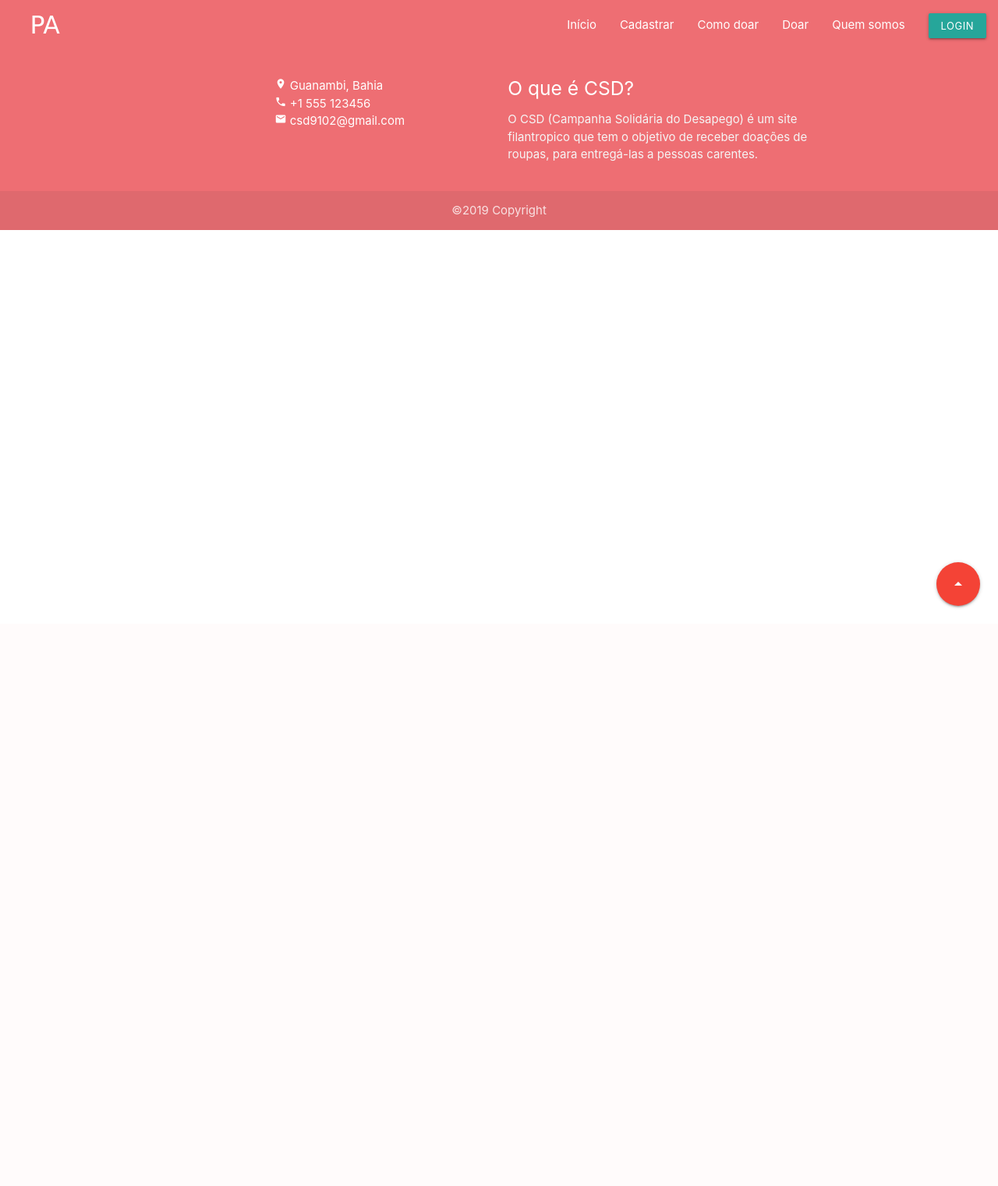
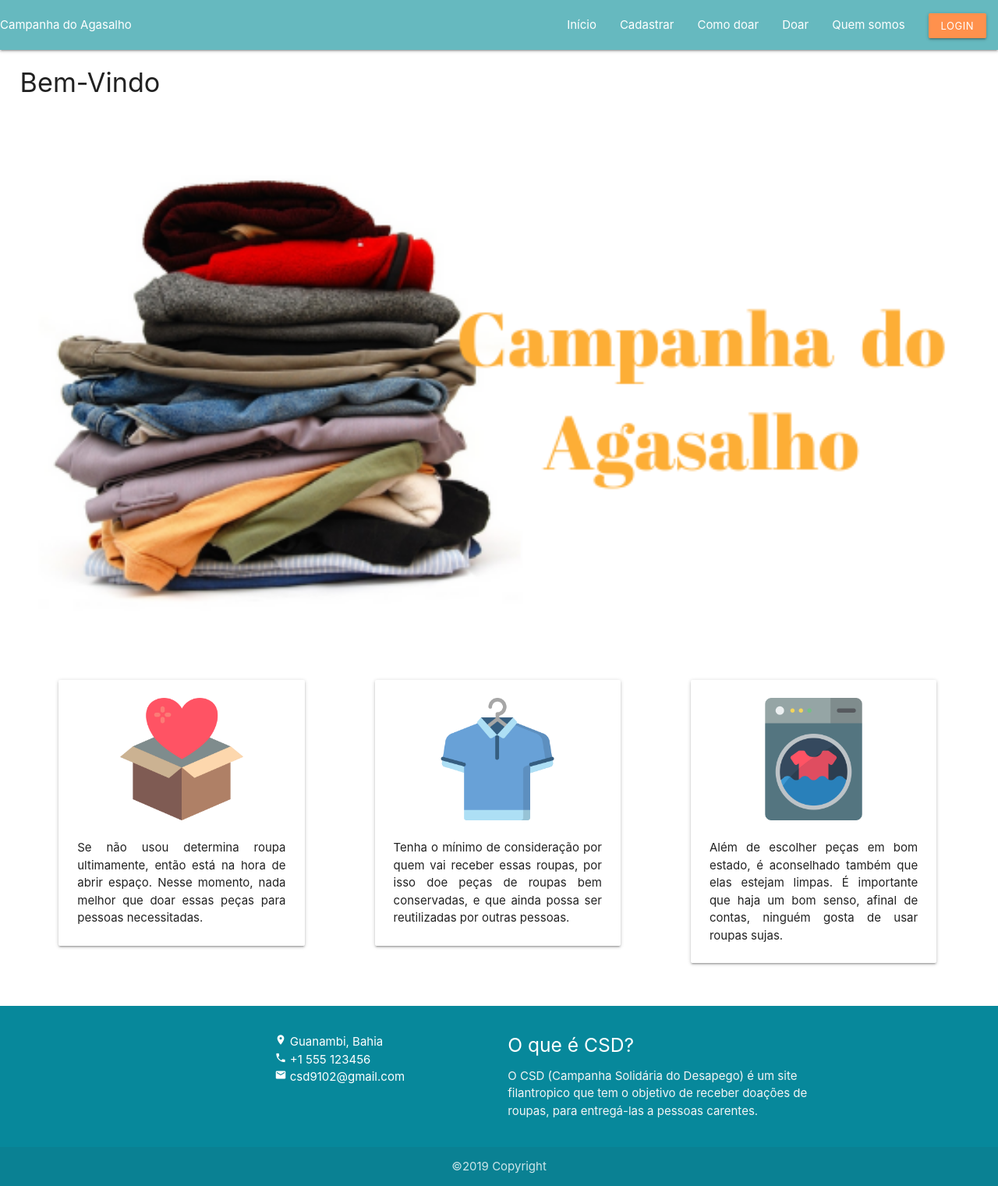
Before and after one commit to santouza/site, a Flask app: template templates/index.html in a window 1280 px wide. Shown: the whole page at 78% size. Before the commit the page ends 780 px from the top, so only its background shows below. Run offline with Flask 2, Linux system fonts and the light colour scheme; the template is opened without the code that fills it, so the values that code supplies are empty; some libraries are stand-ins or nearby versions.

Commit message:
Páginas HTML

```diff
--- a/templates/base.html
+++ b/templates/base.html
@@ -11,21 +11,39 @@
     <body>
     <!-- MENU -->
     {% block nav %}
-    <nav>
+    <nav style="background-color: #66B9BF;">
         <div class="nav-wrapper">
-            <a href="#!" class="brand-logo" style="margin-left: 3%; font-family: Verdana, Geneva, Tahoma, sans-serif;">PA</a>
+            <a href="/" class="">Campanha do Agasalho</a>
             <a href="#" data-target="mobile-demo" class="sidenav-trigger"><i class="material-icons">menu</i></a>
             <ul class="right hide-on-med-and-down">
                 <li><a href="/">Início</a></li>
                 <li><a href="/cadastrar">Cadastrar</a></li>
                 <li><a href="/">Como doar</a></li>
                 <li><a href="/doar">Doar</a></li>
-                <li><a href="/">Quem somos</a></li>
-                <li><a href="/login"><button class="waves-effect waves-light btn-small">Login</button></a></li>
+                <li><a href="/quemsomos">Quem somos</a></li>
+                {% if current_user.is_authenticated %}
+                    <li><a href="/logout"><button class="waves-effect waves-light btn-small" style="background-color: #FF914D;">Sair</button></a></li>
+                {% else %}
+                    <li><a href="/login"><button class="waves-effect waves-light btn-small" style="background-color: #FF914D;">Login</button></a></li>
+                {% endif %}
             </ul>
         </div>
     </nav>
     {% endblock nav %}
+
+    {% block message %}
+    {% with messages = get_flashed_messages() %}
+        {% if messages %}
+            <div class="card-panel teal lighten-5">
+                <ul class=flashes>
+                    {% for message in messages %}
+                        <li>{{ message }}</li>
+                    {% endfor %}
+                </ul>
+            </div>
+        {% endif %}
+    {% endwith %}
+    {% endblock message%}
 
     {% block content %}
 
@@ -33,12 +51,13 @@
 
     <!-- RODAPÉ -->
     {% block footer %}
+
     <div class="fixed-action-btn">
-        <a class="btn-floating btn-large red" href="#top">
-          <i class="large material-icons">arrow_drop_up</i>
+        <a class="btn-floating btn-large red" href="#top" id="return">
+          <i class="large material-icons" style="background-color: #FF914D;">arrow_drop_up</i>
         </a>
-      </div>
-    <footer class="page-footer">
+    </div>
+    <footer class="page-footer" style="background-color: #07889B;">
         <div class="container">
             <div class="row">
                 <div class="col l4 offset-l2 s12">
@@ -71,6 +90,26 @@
         $(document).ready(function(){
         $('.fixed-action-btn').floatingActionButton();
         });
-      </script>
+            $('.carousel').carousel({
+                interval: 2000
+            })
+        </script>
     </body>
+    <script type="text/javascript" src="//code.jquery.com/jquery-3.4.1.min.js"></script>
+    <script type="text/javascript">
+        $(document).ready(function(){
+    $(window).scroll(function(){
+        if ($(this).scrollTop() > 100) {
+            $('#return').fadeIn();
+        } else {
+            $('#return').fadeOut();
+        }
+    });
+
+    $('#return').click(function(){
+        $('html, body').animate({scrollTop : 0},800);
+        return false;
+    });
+});
+    </script>
 </html>
--- a/templates/doacoes.html
+++ b/templates/doacoes.html
@@ -5,7 +5,6 @@
 <div style="width:40%; margin:auto; margin-top: 2%; margin-bottom: 2%; border:1px groove; padding-bottom: 10px; padding-left: 10px; padding-right: 10px;">
         <h4>Doações</h4>
     <form  method="POST" action="">
-        {{form.csrf_token}}
             <div class="row">
                 <div class="input-field col s12">
                     {{form.n_pecas.label}}<br>
--- a/templates/index.html
+++ b/templates/index.html
@@ -1 +1,71 @@
 {% extends 'base.html' %}
+{% block title %}Início{% endblock title%}
+
+{% block content %}
+{% if current_user.is_authenticated %}
+    <div>
+        <h5 style = "margin-inline-start: 2%;">Olá, {{ current_user.name }}</h5>
+    </div>
+{% else %}
+    <div style = "margin-inline-start: 2%;">
+        <h4>Bem-Vindo</h4>
+    </div>
+{% endif %}
+
+<img style = "width: 100%; margin: auto;" src="{{ url_for('static', filename='img/IMG.png') }}" alt="">
+
+<!-- CARDS -->
+<div class="row" style="margin-left: 5%;">
+    <div class="col s4">
+        <div class="row">
+            <div class="col s12 m10">
+                <div class="card">
+                    <div class="card-image">
+                        <br>
+                        <img style = "width: 50%; margin: auto;" src="{{ url_for('static', filename='img/IMG4.png') }}" alt="">
+                    </div>
+                    <div class="card-content">
+                        <p align="justify">Se não usou determina roupa ultimamente, então está na hora de abrir espaço.
+                            Nesse momento, nada melhor que doar essas peças para pessoas necessitadas.
+                        </p>
+                    </div>
+                </div>
+            </div>
+        </div>
+    </div>
+    <div class="col s4">
+        <div class="row">
+            <div class="col s12 m10">
+                <div class="card">
+                    <div class="card-image">
+                        <br>
+                        <img style = "width: 50%; margin: auto;" src="{{ url_for('static', filename='img/IMG5.png') }}" alt="">
+                    </div>
+                    <div class="card-content">
+                        <p align="justify">Tenha o mínimo de consideração por quem vai receber essas roupas,
+                            por isso doe peças de roupas bem conservadas, e que ainda possa ser reutilizadas por outras pessoas.
+                        </p>
+                    </div>
+                </div>
+            </div>
+        </div>
+    </div>
+    <div class="col s4">
+        <div class="row">
+            <div class="col s12 m10">
+                <div class="card">
+                    <div class="card-image">
+                        <br>
+                        <img style = "width: 50%; margin: auto;" src="{{ url_for('static', filename='img/IMG6.png') }}" alt="">
+                    </div>
+                    <div class="card-content">
+                        <p align="justify">Além de escolher peças em bom estado, é aconselhado também que elas estejam limpas.
+                            É importante que haja um bom senso, afinal de contas, ninguém gosta de usar roupas sujas.
+                        </p>
+                    </div>
+                </div>
+            </div>
+        </div>
+    </div>
+</div>
+{% endblock content %}
--- a/templates/register.html
+++ b/templates/register.html
@@ -10,6 +10,12 @@
                 <div class="input-field col s12">
                     {{form.username.label}}<br>
                     {{form.username}}
+                </div>
+            </div>
+            <div class="row">
+                <div class="input-field col s12">
+                    {{form.name.label}}<br>
+                    {{form.name}}
                 </div>
             </div>
             <div class="row">
```
Also changed, not shown: templates/login.html (+20 -5 lines), templates/quemsomos.html (added, +34 -0 lines).
